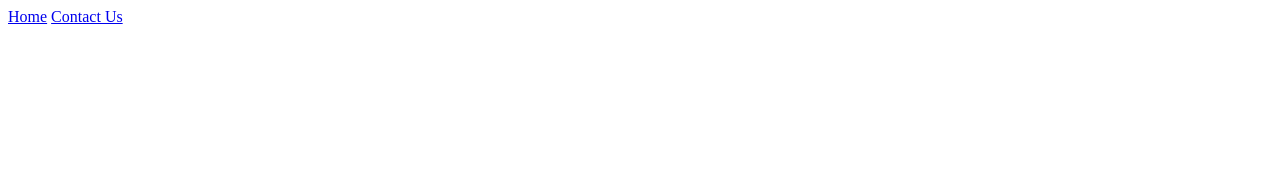
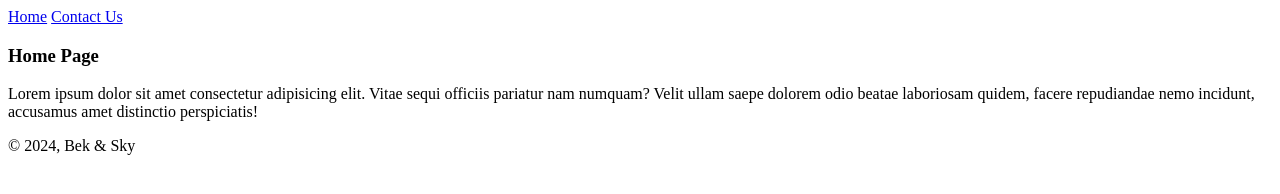
Before and after one commit to BekstersLab/thursday-git-practice, a plain HTML site: page index.html in a window 1280 px wide. Drawn offline with Linux system fonts and the light colour scheme.

Commit message:
Added article and footer to index page

```diff
--- a/index.html
+++ b/index.html
@@ -12,5 +12,14 @@
             <a href="./contact.html">Contact Us</a>
         </nav>
     </header>
+    <article>
+        <section id="intro">
+            <h1>Home Page</h1>
+            <p>Lorem ipsum dolor sit amet consectetur adipisicing elit. Vitae sequi officiis pariatur nam numquam? Velit ullam saepe dolorem odio beatae laboriosam quidem, facere repudiandae nemo incidunt, accusamus amet distinctio perspiciatis!</p>
+        </section>
+    </article>
+    <footer>
+        <p>&copy; 2024, Bek & Sky</p>
+    </footer>
 </body>
 </html>
```
